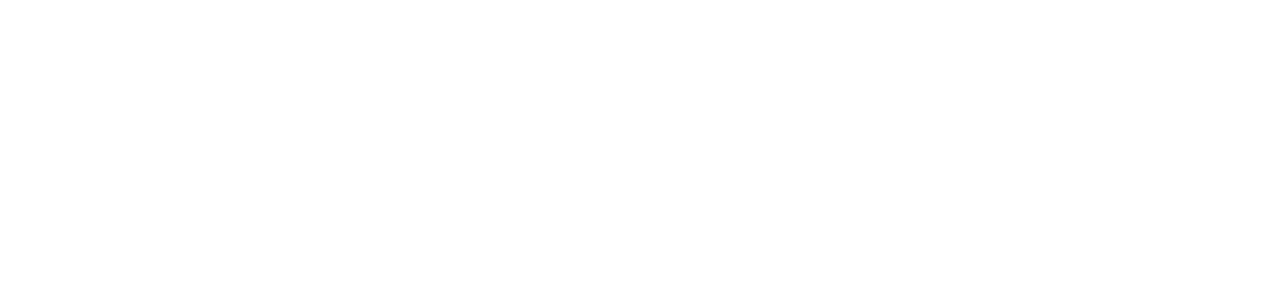
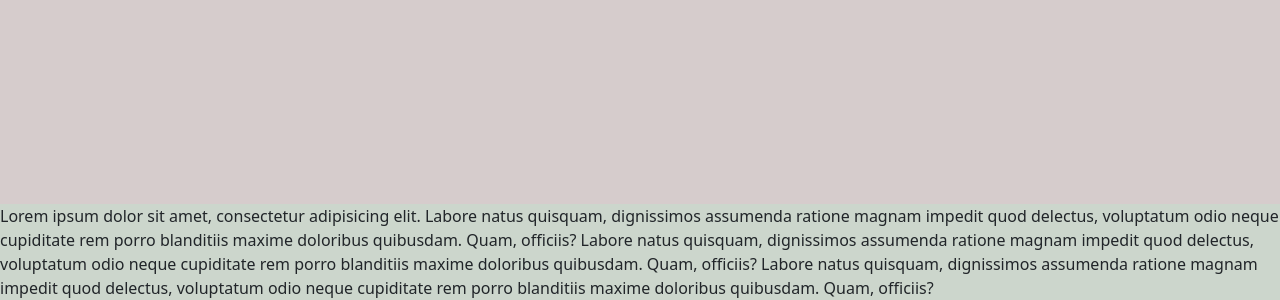
Before and after one commit to nniclas/relay, a React (Create React App) app in the folder app/: page / in a window 1280 px wide. Shown: the part 500-800 px from the top of the page. Built offline with nearby package versions, Linux system fonts and the light colour scheme.

Commit message:
scroll layout, footer

```diff
--- /dev/null
+++ b/app/src/components/v2/layout/scroll-layout.module.css
@@ -0,0 +1,26 @@
+.container {
+    position: absolute;
+    top: 0;
+    bottom: 0;
+    left: 0;
+    display: flex;
+    flex-direction: column;
+}
+
+.section {
+    flex-grow: 1;
+    display: flex;
+    flex-direction: column;
+    min-height: 0; /* FF */
+}
+
+.content {
+    background: rgba(0, 50, 0, 0.2);
+}
+
+.scrollcontent {
+    background: rgba(50, 0, 0, 0.2);
+    flex-grow: 1;
+    overflow: auto;
+    min-height: 0; /* FF */
+}
--- /dev/null
+++ b/app/src/components/v2/layout/scroll-layout.tsx
@@ -0,0 +1,37 @@
+import React, { ReactNode, useEffect, useRef } from 'react'
+import { useState } from 'react'
+import styles from './scroll-layout.module.css'
+
+interface Args {
+    content: ReactNode
+    header?: ReactNode
+    footer?: ReactNode
+
+    followEnd?: boolean // scroll to end on content change
+}
+
+export const ScrollLayout = (a: Args) => {
+    const scrollcontainer = useRef<HTMLDivElement>(null)
+
+    if (a.followEnd) {
+        useEffect(() => {
+            const scroller = scrollcontainer.current!
+            scroller?.scrollTo({
+                top: scroller.scrollHeight,
+                behavior: 'smooth',
+            })
+        }, [a])
+    }
+
+    return (
+        <div className={styles.container}>
+            <div className={styles.section}>
+                <div className={styles.content}>{a.header}</div>
+                <div ref={scrollcontainer} className={styles.scrollcontent}>
+                    {a.content}
+                </div>
+                <div className={styles.content}>{a.footer}</div>
+            </div>
+        </div>
+    )
+}
--- a/app/src/components/v2/message-list.tsx
+++ b/app/src/components/v2/message-list.tsx
@@ -2,6 +2,7 @@
 import { useState } from 'react'
 import { Message } from '../../types/message'
 import { MessageItem } from './message-item'
+import { ScrollLayout } from './layout/scroll-layout'
 
 interface MessageListArgs {
     // messages: Message[]
@@ -12,14 +13,13 @@
     const container = useRef<HTMLDivElement>(null)
 
     useEffect(() => {
-        const scroller = container.current!
-        scroller?.scrollTo({ top: scroller.scrollHeight, behavior: 'smooth' })
-
+        const c = container.current!
+        // scroller?.scrollTo({ top: scroller.scrollHeight, behavior: 'smooth' })
         // !only updates dom, keeping only the latest top messages in scroller
         setTimeout(() => {
-            const firstChild = scroller.getElementsByTagName('div')[0]
-            if (scroller.childNodes.length > 10) {
-                scroller.removeChild(firstChild)
+            const firstChild = c.getElementsByTagName('div')[0]
+            if (c.childNodes.length > 8) {
+                c.removeChild(firstChild)
                 console.log(a.messages.length)
             }
         }, 250)
@@ -34,8 +34,8 @@
                 // display: 'flex',
                 // flexDirection: 'column',
                 gap: 8,
-                height: 400,
-                overflowY: 'scroll',
+                // height: 400,
+                // overflowY: 'scroll',
                 padding: 32,
             }}
         >
@@ -59,50 +59,52 @@
     //         </AnimatePresence>
     //     </motion.div>
     // )
+}
 
-    // return (
-    //     <ul role='list' className='divide-y divide-gray-100'>
-    //         {a.messages.map((m) => (
-    //             <li key={m.email} className='flex justify-between gap-x-6 py-5'>
-    //                 <div className='flex min-w-0 gap-x-4'>
-    //                     <img
-    //                         alt=''
-    //                         src={m.imageUrl}
-    //                         className='h-12 w-12 flex-none rounded-full bg-gray-50'
-    //                     />
-    //                     <div className='min-w-0 flex-auto'>
-    //                         <p className='text-sm font-semibold leading-6 text-gray-900'>
-    //                             {m.name}
-    //                         </p>
-    //                         <p className='mt-1 truncate text-xs leading-5 text-gray-500'>
-    //                             {m.email}
-    //                         </p>
-    //                     </div>
-    //                 </div>
-    //                 <div className='hidden shrink-0 sm:flex sm:flex-col sm:items-end'>
-    //                     <p className='text-sm leading-6 text-gray-900'>
-    //                         {m.role}
-    //                     </p>
-    //                     {m.lastSeen ? (
-    //                         <p className='mt-1 text-xs leading-5 text-gray-500'>
-    //                             Last seen{' '}
-    //                             <time dateTime={m.lastSeenDateTime}>
-    //                                 {m.lastSeen}
-    //                             </time>
-    //                         </p>
-    //                     ) : (
-    //                         <div className='mt-1 flex items-center gap-x-1.5'>
-    //                             <div className='flex-none rounded-full bg-emerald-500/20 p-1'>
-    //                                 <div className='h-1.5 w-1.5 rounded-full bg-emerald-500' />
-    //                             </div>
-    //                             <p className='text-xs leading-5 text-gray-500'>
-    //                                 Online
-    //                             </p>
-    //                         </div>
-    //                     )}
-    //                 </div>
-    //             </li>
-    //         ))}
-    //     </ul>
-    //)
-}
+const content1 = (
+    <div>
+        Bacon ipsum dolor amet brisket ribeye pork shoulder doner beef cow
+        bresaola ham hock capicola kevin pig. Pork loin rump capicola, fatback
+        spare ribs prosciutto leberkas. Biltong drumstick sausage swine pig.
+        Drumstick spare ribs meatball shoulder venison frankfurter, landjaeger
+        kevin swine pork chicken. Ribeye cupim tongue, doner drumstick jowl
+        meatloaf pork. Shoulder beef t-bone landjaeger ground round biltong.
+        Pork belly spare ribs fatback venison. Pork loin jerky rump tail corned
+        beef shankle tri-tip fatback picanha flank bacon sausage porchetta
+        sirloin. Kevin turkey pastrami beef ribs, ribeye burgdoggen boudin
+        capicola jerky salami shank. Corned beef turkey turducken strip steak.
+        Fatback drumstick ham, doner jerky landjaeger flank shank turducken
+        strip steak sausage filet mignon ball tip ham hock. Biltong frankfurter
+        corned beef, jowl picanha chicken shank pork loin jerky. Turkey spare
+        ribs biltong doner, short loin brisket boudin alcatra tri-tip pork ball
+        tip. Salami pork chop cow ribeye, corned beef meatloaf spare ribs t-bone
+        shoulder. Swine ham hock strip steak, drumstick rump shoulder pork
+        chicken pork chop salami short loin beef ribs alcatra hamburger. Jowl
+        doner tri-tip cow ham meatloaf prosciutto landjaeger ground round pork
+        belly turkey venison. Tri-tip brisket filet mignon tongue. Sausage flank
+        sirloin drumstick. Porchetta picanha frankfurter chuck, short loin pork
+        belly jerky pork loin beef ribs prosciutto ball tip rump tail pig. Ham
+        hock bresaola shoulder leberkas. Drumstick pork belly shank burgdoggen.
+        Swine kielbasa beef ribs, brisket meatloaf shankle spare ribs. Alcatra
+        shankle rump, ham hock tri-tip pancetta chuck andouille prosciutto pork
+        loin short loin kevin. Jowl ham hock short ribs chicken. Tenderloin
+        landjaeger strip steak, brisket doner pork belly ham hock. Sirloin rump
+        pork loin pig, tail pork chop burgdoggen turkey ball tip short ribs
+        prosciutto ham tri-tip pork porchetta. Jerky strip steak shoulder,
+        fatback biltong pig bresaola tenderloin corned beef boudin ribeye beef.
+    </div>
+)
+
+const content2 = (
+    <div>
+        Lorem ipsum dolor sit amet, consectetur adipisicing elit. Labore natus
+        quisquam, dignissimos assumenda ratione magnam impedit quod delectus,
+        voluptatum odio neque cupiditate rem porro blanditiis maxime doloribus
+        quibusdam. Quam, officiis? Labore natus quisquam, dignissimos assumenda
+        ratione magnam impedit quod delectus, voluptatum odio neque cupiditate
+        rem porro blanditiis maxime doloribus quibusdam. Quam, officiis? Labore
+        natus quisquam, dignissimos assumenda ratione magnam impedit quod
+        delectus, voluptatum odio neque cupiditate rem porro blanditiis maxime
+        doloribus quibusdam. Quam, officiis?
+    </div>
+)
--- /dev/null
+++ b/app/src/core/vars.ts
@@ -0,0 +1 @@
+export const HEADER_SIZE = 64
--- a/app/src/views/main.tsx
+++ b/app/src/views/main.tsx
@@ -10,6 +10,7 @@
 import { ChatRoom } from '../components/v1/chat-room'
 import { MessageList } from '../components/v2/message-list'
 import { Message } from '../types/message'
+import { ScrollLayout } from '../components/v2/layout/scroll-layout'
 
 const you = 'tom.cook@example.com'
 
@@ -59,15 +60,19 @@
     // }
 
     return (
-        <Container
+        <div
             onClick={() => {
                 const i = Math.round(Math.random() * 9)
                 const msgs = [...messages, testMessages[i]]
                 setMessages(msgs)
             }}
         >
-            <MessageList messages={messages} />
-        </Container>
+            <ScrollLayout
+                content={<MessageList messages={messages} />}
+                footer={content2}
+                followEnd
+            />
+        </div>
     )
 }
 
@@ -190,3 +195,17 @@
 //         lastSeenDateTime: '2023-01-23T13:23Z',
 //     },
 // ]
+
+const content2 = (
+    <div>
+        Lorem ipsum dolor sit amet, consectetur adipisicing elit. Labore natus
+        quisquam, dignissimos assumenda ratione magnam impedit quod delectus,
+        voluptatum odio neque cupiditate rem porro blanditiis maxime doloribus
+        quibusdam. Quam, officiis? Labore natus quisquam, dignissimos assumenda
+        ratione magnam impedit quod delectus, voluptatum odio neque cupiditate
+        rem porro blanditiis maxime doloribus quibusdam. Quam, officiis? Labore
+        natus quisquam, dignissimos assumenda ratione magnam impedit quod
+        delectus, voluptatum odio neque cupiditate rem porro blanditiis maxime
+        doloribus quibusdam. Quam, officiis?
+    </div>
+)
```
